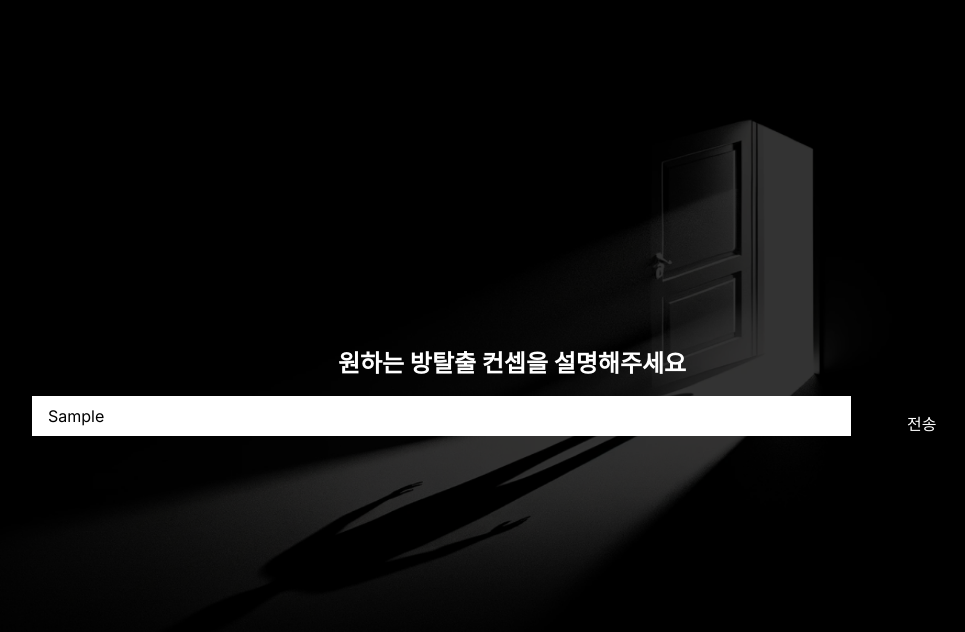
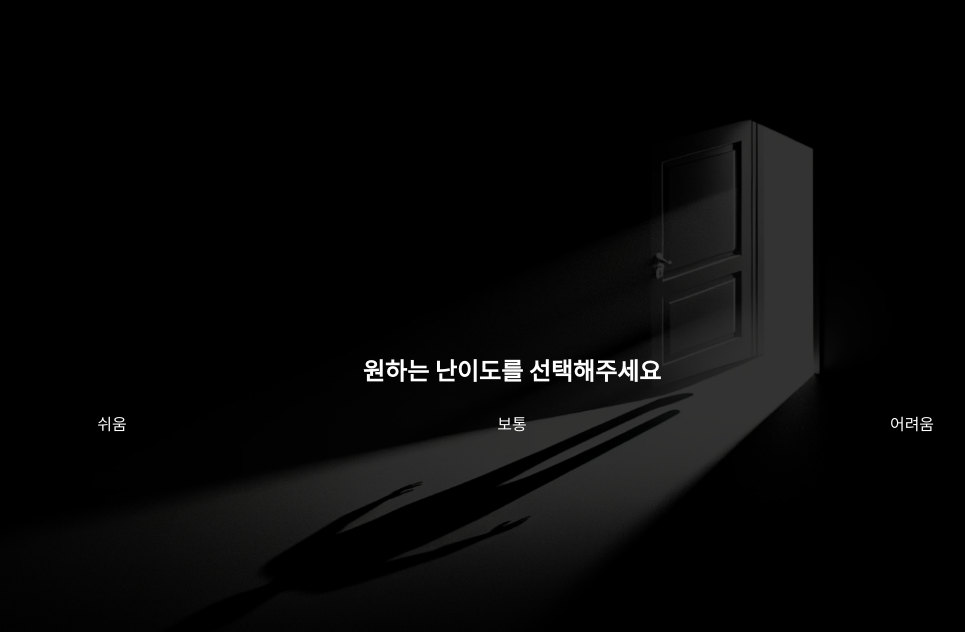
Before and after one commit to partlyjadedyouth/escape-anywhere, a Next.js app: page /theme in a window 1280 px wide. Both pictures are taken after typing "Sample" into the empty fields and a click on the button "전송". Shown: the top 632 px of the page, without its empty margins (128-1093 px from the left). Built offline with nearby package versions, Linux system fonts and the light colour scheme.

Commit message:
라우팅 기능 추가

```diff
--- a/app/main/page.tsx
+++ b/app/main/page.tsx
@@ -9,16 +9,14 @@ const Main = () => {
   const router = useRouter();
   const { data } = useSession({
     required: true,
-    // onUnauthenticated() {
-    //   router.replace(".//login");
-    // },
+    onUnauthenticated() {
+      router.replace(".//login");
+    },
   });
 
-  if(!data || !isGuest) {
-    router.replace(".//login");
-  }
-
-
+  // if(!data && !isGuest) {
+  //   router.replace(".//login");
+  // }
 
   return (
     <div className="flex items-center justify-center h-screen bg-black text-white">
--- a/app/theme/page.tsx
+++ b/app/theme/page.tsx
@@ -1,31 +1,78 @@
 "use client";
 
 import React, { useState } from 'react';
-import { signOut } from "next-auth/react";
+import { useRouter } from "next/navigation";
 
 const Theme = () => {
-  const [theme, setTheme] = useState('');
+  const router = useRouter();
 
-  const handleSubmit = (event) => {
+  const [theme, setTheme] = useState({ value: '', selected: false });
+  const [level, setLevel] = useState({ value: '', selected: false });
+
+  const handleThemeSubmit = (event) => {
     event.preventDefault();
-    // 여기서 챗봇에게 theme을 전달하는 코드를 추가합니다.
-    console.log(theme);
+    setTheme({ ...theme, selected: true });
   };
 
+  const handleLevelSelect = (selectedLevel) => {
+    setLevel({ value: selectedLevel, selected: true });
+  };
+
+  switch (true) {
+    case !theme.selected:
       return (
         <div className="flex flex-col items-center justify-center min-h-screen bg-black text-white bg-center bg-cover" style={{backgroundImage: "url('background.png')"}}>
           <h1 className="text-center text-2xl font-bold mb-4">원하는 방탈출 컨셉을 설명해주세요</h1>
-        <form onSubmit={handleSubmit} className="w-3/4 flex justify-between">
+          <form onSubmit={handleThemeSubmit} className="w-3/4 flex justify-between">
             <input
               className="w-full h-10 p-4 mb-4 bg-white text-black"
-            value={theme}
-            onChange={(e) => setTheme(e.target.value)}
+              value={theme.value}
+              onChange={(e) => setTheme({ ...theme, value: e.target.value })}
             />
-          <button className="w-40 py-2 px-4 bg-transparent hover:underline focus:outline-none" type="submit">전송</button>
+            <button className={
+              "w-40 py-2 px-4 bg-transparent hover:underline focus:outline-none"}
+              type="submit">
+              전송
+            </button>
           </form>
-        { /* Main으로 라우팅 */ }
         </div>
       );
+    case !level.selected:
+      return (
+        <div className="flex flex-col items-center justify-center min-h-screen bg-black text-white bg-center bg-cover" style={{backgroundImage: "url('background.png')"}}>
+          <h1 className="text-center text-2xl font-bold mb-4">원하는 난이도를 선택해주세요</h1>
+          <div className="w-3/4 flex justify-between">
+            <button
+              className="w-40 py-2 px-4 bg-transparent hover:underline focus:outline-none"
+              onClick={() => handleLevelSelect('쉬움')}>
+              쉬움
+            </button>
+            <button
+              className="w-40 py-2 px-4 bg-transparent hover:underline focus:outline-none"
+              onClick={() => handleLevelSelect('보통')}>
+              보통
+            </button>
+            <button
+              className="w-40 py-2 px-4 bg-transparent hover:underline focus:outline-none"
+              onClick={() => handleLevelSelect('어려움')}>
+              어려움
+            </button>
+          </div>
+        </div>
+      );
+    default:
+      return (
+        <div className="flex flex-col items-center justify-center min-h-screen bg-black text-white bg-center bg-cover" style={{backgroundImage: "url('background.png')"}}>
+          <h1 className="text-center text-2xl font-bold mb-4">지금부터 이야기 속에 숨겨진 문제를 풀어 차례대로 모든 방을 탈출하시면 성공입니다.</h1>
+          <h1 className="text-center text-2xl font-bold mb-4">행운을 빕니다.</h1>
+          <button className={
+            "w-40 py-2 px-4 bg-transparent hover:underline focus:outline-none"}
+            onClick={() => router.push('/')}>
+            시작하기
+          </button>
+        </div>
+      );
+  }
 };
 
 export default Theme;
```
Lines whose indentation alone changed are shown as unchanged.
